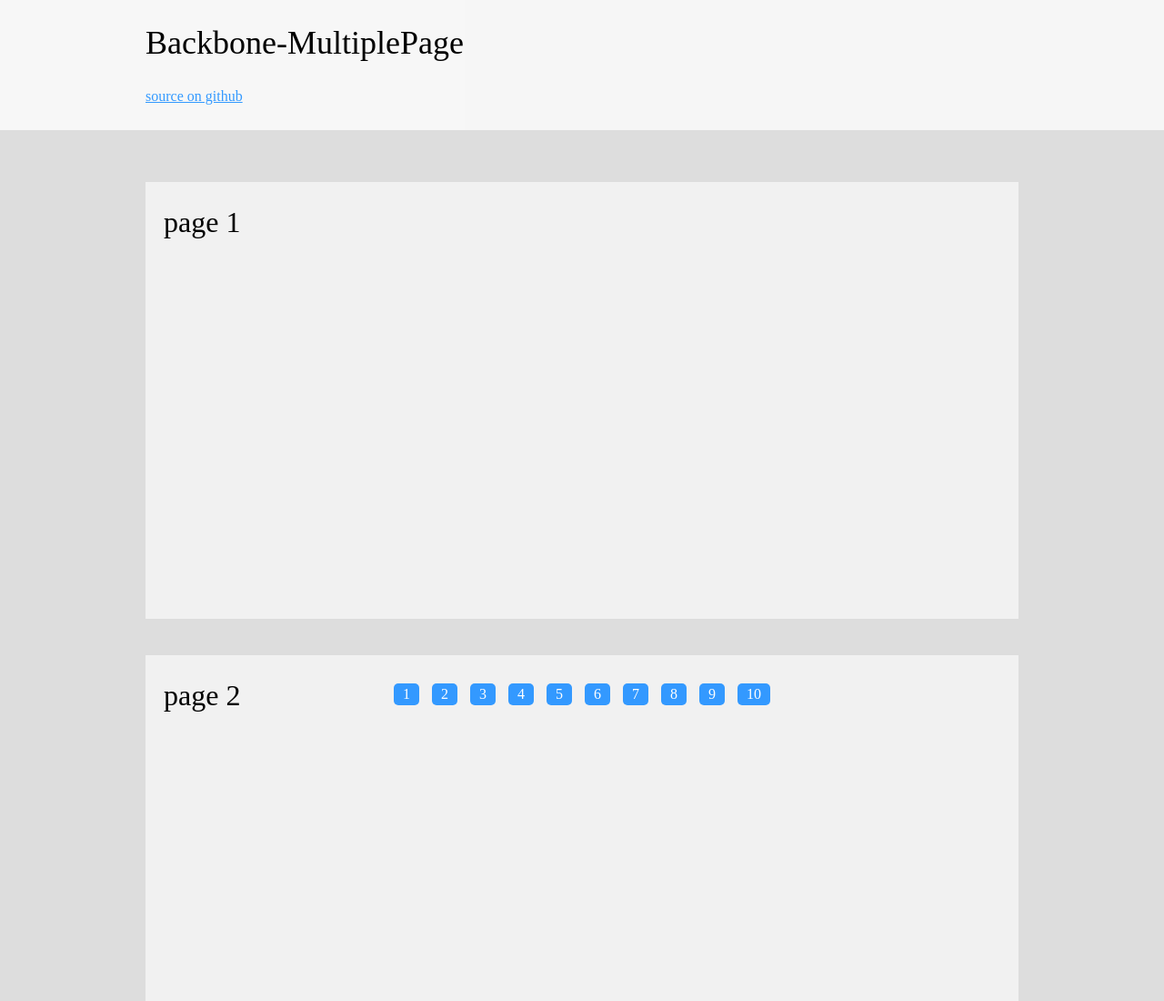
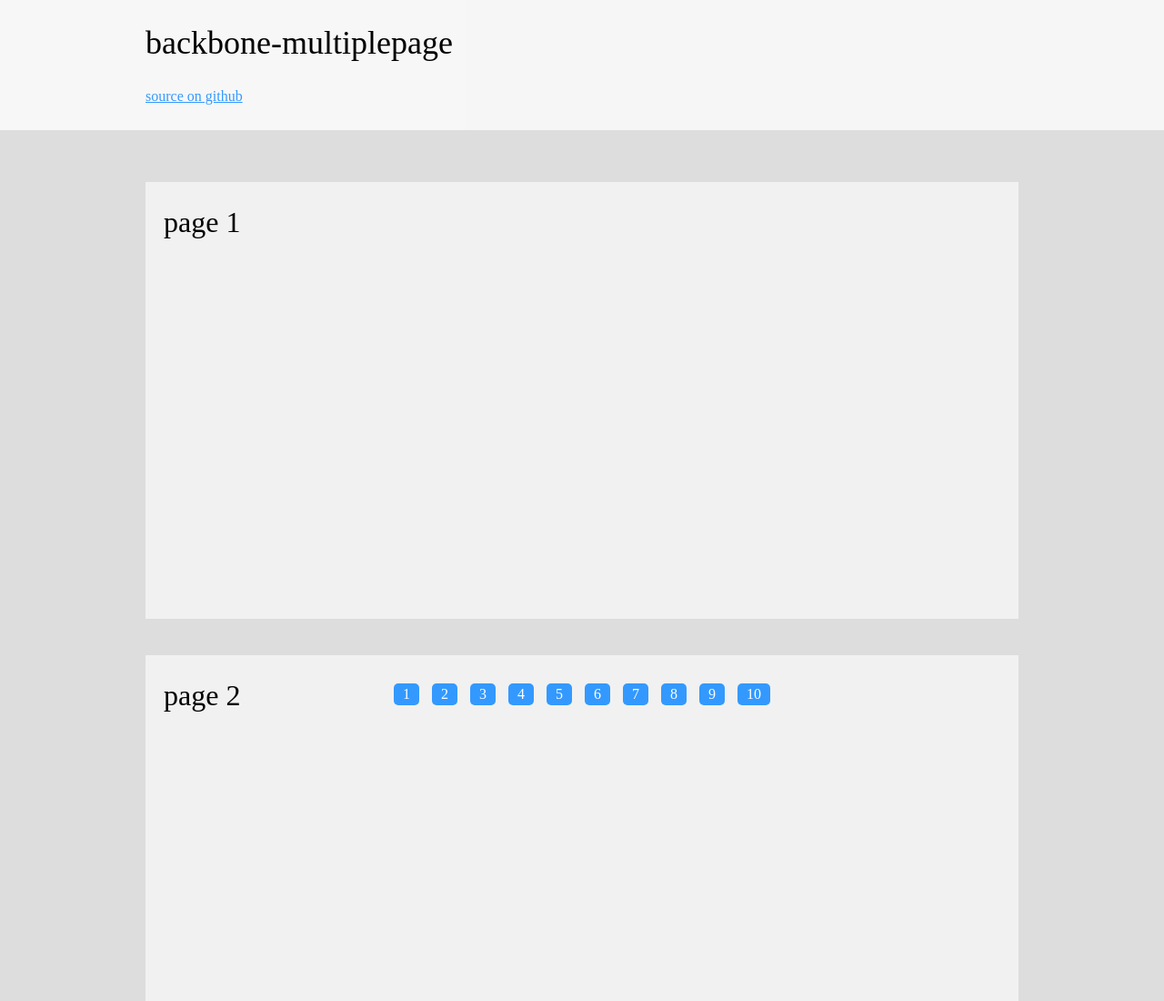
Before and after one commit to seckie/backbone-multiplepage, a plain HTML site: page index.html in a window 1280 px wide. Shown: the top 1100 px of the page at 91% size. Drawn offline with Linux system fonts and the light colour scheme.

Commit message:
Renamed repository from Backbone-MultiplePage to backbone-multiplepage

```diff
--- a/index.html
+++ b/index.html
@@ -2,7 +2,7 @@
 <html lang="ja" xmlns="http://www.w3.org/1999/xhtml" xmlns:og="http://ogp.me/ns#" xmlns:fb="https://www.facebook.com/2008/fbml">
 <head>
 <meta charset="UTF-8" />
-<title>Backbone-MultiplePage</title>
+<title>backbone-multiplepage</title>
 <meta name="X-UA-Compatible" content="IE=edge" />
 <meta name="viewport" content="width=device-width" />
 <link rel="stylesheet" href="css/screen.css" />
@@ -125,8 +125,8 @@ $('.nav a').on('click', function (e) {
 <div class="container">
 
 <div class="header">
-<h1>Backbone-MultiplePage</h1>
-<p><a href="https://github.com/seckie/Backbone-MultiplePage">source on github</a></p>
+<h1>backbone-multiplepage</h1>
+<p><a href="https://github.com/seckie/backbone-multiplepage">source on github</a></p>
 <!--/.header--></div>
 
 <div class="page" id="page1">
--- a/js/multiplepage.js
+++ b/js/multiplepage.js
@@ -2,7 +2,7 @@
  * $.MultiplePage
  *
  * @author     Naoki Sekiguchi (RaNa gRam)
- * @url        https://github.com/seckie/Backbone-MultiplePage
+ * @url        https://github.com/seckie/backbone-multiplepage
  * @license    http://www.opensource.org/licenses/mit-license.html  MIT License
  * @requires   jQuery.js, Underscore.js, Backbone.js
  */
```
Also changed, not shown: 1 other file.
